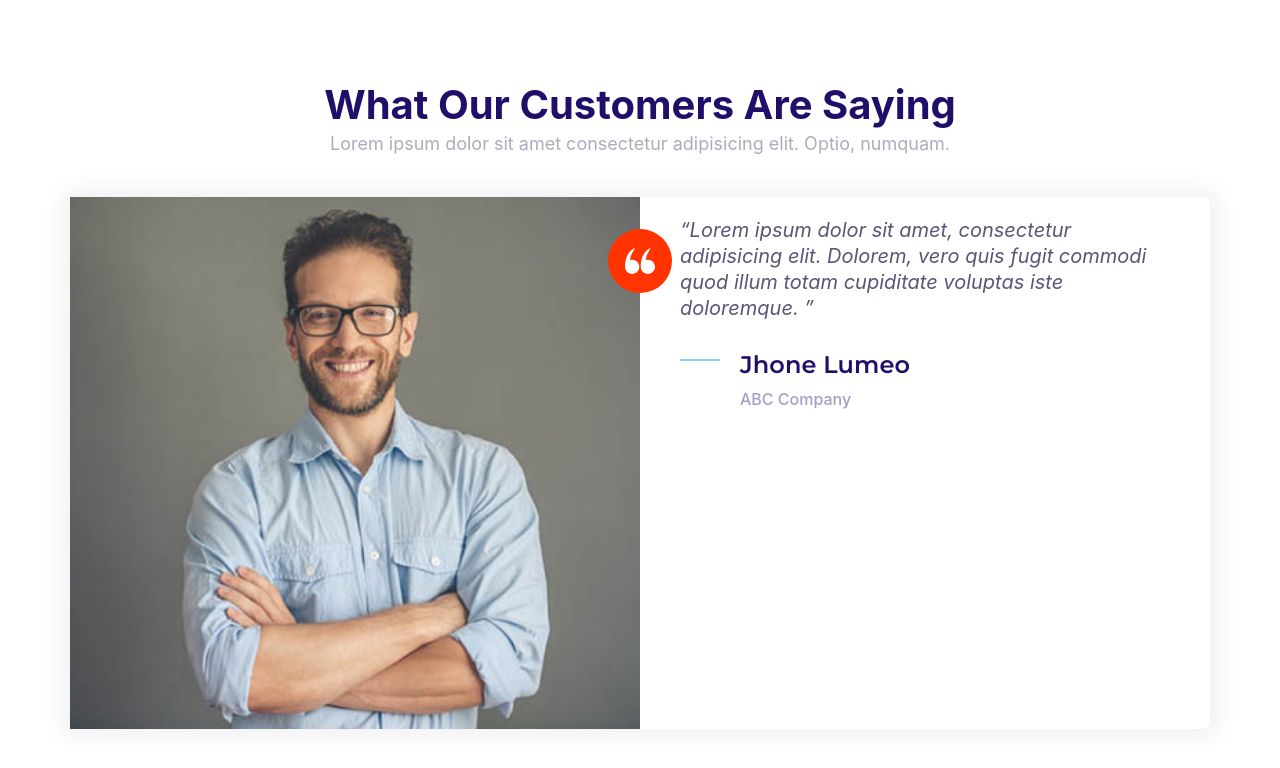
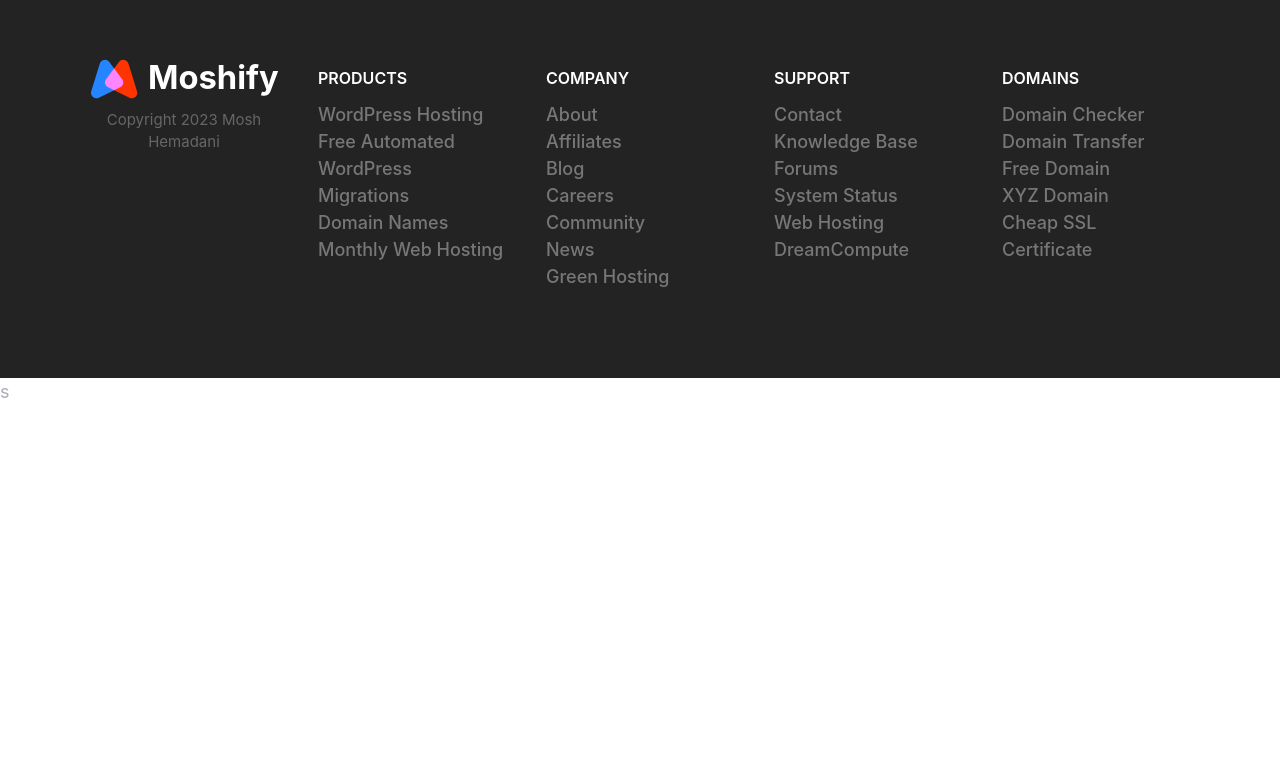
Before and after one commit to abiabisheak/Moshify, a plain HTML site: page source.html in a window 1280 px wide. Drawn offline with Linux system fonts and the light colour scheme.

Commit message:
Built the footer section

```diff
--- a/css/styles.css
+++ b/css/styles.css
@@ -832,3 +832,101 @@ a{
         max-width: 700px;
     }
 }
+
+/* Footer */
+.footer{
+    background-color: #232323;
+}
+
+.footer__section{
+    padding: 2rem;
+    border-bottom: 1px solid #393939;
+}
+
+.footer__heading{
+    text-transform: uppercase;
+    font-weight: 600;
+}
+
+.footer__brand{
+    text-align: center;
+    margin-top: 5rem;
+}
+
+.footer__copyright{
+    font-size: 2.1rem;
+    color: #fff;
+    opacity: .3;
+}
+
+
+.footer a{
+    color: #777;
+    transition: color 0.3s;
+}
+
+.footer a:hover{
+    color: #fff;
+}
+
+.footer .list{
+    margin-top: 0;
+}
+
+.footer .h2{
+    margin-bottom: 0;
+}
+
+.footer .icon-container{
+    margin-top: -1rem;
+    scale: 0.6;
+}
+
+@media screen and (min-width:768px){
+    .footer__sections{
+        grid-template-columns: repeat(auto-fit, minmax(100px, 1fr));
+    }
+
+    .footer__brand{
+       order: -1;
+       margin-top: 0;
+    }
+
+    .footer__brand{
+        order: -1;
+        margin-top: 0;
+     }
+
+     .footer__brand img{
+        /* TODO: consider refracting and applying it to all images */
+        width: 100%;
+        max-width: 230px;
+     }
+
+    .footer .collapsible__chevron,
+    .footer .icon-container{
+        display: none;
+    }
+
+
+    .footer .list{
+      margin-top: 1rem;
+    }
+
+    .footer .collapsible__content{
+        max-height: 100%;
+        opacity: 1;
+    }
+
+    .footer__copyright{
+        font-size: 1.5rem;
+    }
+
+    .footer__section{
+        border: 0;
+    }
+
+    .footer__heading{
+        font-size: 1.6rem;
+    }
+}
--- a/source.html
+++ b/source.html
@@ -7,43 +7,85 @@
     <title>Document</title>
 </head>
     <body>
-      <section class="block">
-        <header class="block__header">
-          <h2>What Our Customers Are Saying</h2>
-          <p>Lorem ipsum dolor sit amet consectetur adipisicing elit. Optio, numquam.</p>
+        <footer class="block block--dark footer">
+          <div class="container grid footer__sections">
+            <section class="collapsible collapsible--expanded footer__section">
+              <header class="collapsible__header">
+                <h2 class="collapsible__heading footer__heading">Products</h2>
+                <span class="icon-container">
+                  <img class="icon collapsible__chevron" src="/images/chevron.svg"></img>
+                </span>
               </header>
-        <div class="container">
-          <div class="card card-no-overflow">
-            <div class="grid grid--1x2">
-                <div class="testimonial__image">
-                     <img src="images/testimonial.jpg" alt="A happy customer">
-                     <span class="icon-container  icon-container--accent">
-                        <svg class="icon icon--white icon--small">
-                          <use xlink:href="../images/sprite.svg#quotes"></use>
-                        </svg>
+              <div class="collapsible__content">
+                <ul class="list">
+                  <li><a href="#">WordPress Hosting</a></li>
+                  <li><a href="#">Free Automated WordPress</a></li>
+                  <li><a href="#">Migrations</a></li>
+                  <li><a href="#">Domain Names</a></li>
+                  <li><a href="#">Monthly Web Hosting</a></li>
+                </ul>
+              </div>
+            </section>
+            <section class="collapsible collapsible--expanded footer__section">
+              <header class="collapsible__header">
+                <h2 class="collapsible__heading footer__heading">Company</h2>
+                <span class="icon-container">
+                  <img class="icon collapsible__chevron" src="/images/chevron.svg"></img>
                 </span>
+              </header>
+              <div class="collapsible__content">
+                <ul class="list">
+                  <li><a href="#">About</a></li>
+                  <li><a href="#">Affiliates</a></li>
+                  <li><a href="#">Blog</a></li>
+                  <li><a href="#">Careers</a></li>
+                  <li><a href="#">Community</a></li>
+                  <li><a href="#">News</a></li>
+                  <li><a href="#">Green Hosting</a></li>
+                </ul>
               </div>
-                <blockquote class="quote">
-                    <p class="quote__text">Lorem ipsum dolor sit amet, consectetur adipisicing elit. Dolorem, vero quis fugit commodi quod illum totam cupiditate voluptas iste doloremque.
-                    </p>
-                  <footer>
-                  <div class="media">
-                    <div class="media__image">
-                      <svg class="icon icon--primary quote__line">
-                        <use xlink:href="../images/sprite.svg#line"></use>
-                      </svg>
+            </section>
+            <section class="collapsible collapsible--expanded footer__section">
+              <header class="collapsible__header">
+                <h2 class="collapsible__heading footer__heading">Support</h2>
+                <span class="icon-container">
+                  <img class="icon collapsible__chevron" src="/images/chevron.svg"></img>
+                </span>
+              </header>
+              <div class="collapsible__content">
+                <ul class="list">
+                  <li><a href="#">Contact</a></li>
+                  <li><a href="#">Knowledge Base</a></li>
+                  <li><a href="#">Forums</a></li>
+                  <li><a href="#">System Status</a></li>
+                  <li><a href="#">Web Hosting</a></li>
+                  <li><a href="#">DreamCompute</a></li>
+                </ul>
               </div>
-                    <div class="media__body">
-                      <h3 class="media__title quote__author">Jhone Lumeo</h3>
-                      <p class="quote__organisation">ABC Company</p>
+            </section>
+            <section class="collapsible collapsible--expanded footer__section">
+              <header class="collapsible__header">
+                <h2 class="collapsible__heading footer__heading">Domains</h2>
+                <span class="icon-container">
+                  <img class="icon collapsible__chevron" src="/images/chevron.svg"></img>
+                </span>
+              </header>
+              <div class="collapsible__content">
+                <ul class="list">
+                  <li><a href="#">Domain Checker</a></li>
+                  <li><a href="#">Domain Transfer</a></li>
+                  <li><a href="#">Free Domain</a></li>
+                  <li><a href="#">XYZ Domain</a></li>
+                  <li><a href="#">Cheap SSL Certificate</a></li>
+                </ul>
               </div>
+            </section>
+           <section class="footer__brand">
+            <img src="/images/logo.svg" alt="">
+            <p class="footer__copyright">Copyright 2023 Mosh Hemadani</p>
+          </section>
         </div>
         </footer>
-                </blockquote>
-            </div>
-        </div>
-        </div>
-      </section>
       <script src="/js/main.js"></script>
     </body>
-</html>
+</html> s
```
Also changed, not shown: components/collapsible.html (+0 -11 lines), components/footer.html (added, +79 -0 lines). Lines whose indentation alone changed are shown as unchanged.
